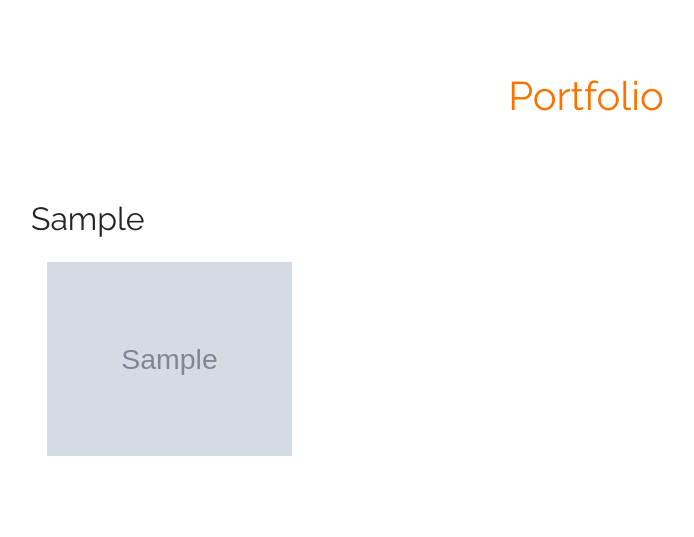
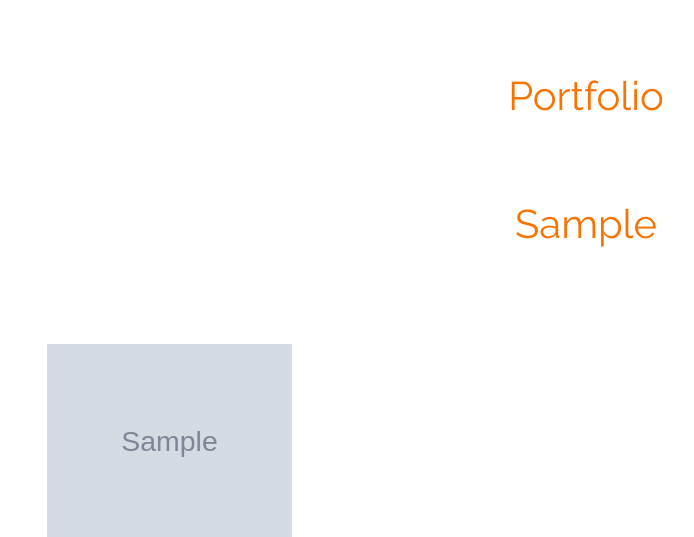
Before and after one commit to EuganeLebedev/notebook, a Django app: page / in a window 1280 px wide. Shown: the part 1494-2031 px from the top of the page, without its empty margins (54-748 px from the left). Run offline with Django 3.2, Linux system fonts and the light colour scheme; tables that the repository leaves empty hold one stand-in row (values such as "Sample post"); grey boxes marked "Sample" are stand-in pictures.

Commit message:
CSS исправления

```diff
--- a/notebook/index/templates/index/portfolio.html
+++ b/notebook/index/templates/index/portfolio.html
@@ -4,7 +4,7 @@
     <div class="container">
         {% for category in categoryes %}
         {% if category.regards_count > 0 %}
-        <h2>{{ category.category }}</h2>
+        <h1 class="text-center">{{ category.category }}</h2>
             {% endif %}
 
             <div class="row">
--- a/notebook/static/css/main.css
+++ b/notebook/static/css/main.css
@@ -148,14 +148,18 @@ html,h1,h2,h3,h4,h5,h6,a{
        /*Portfolio*/
 .portfolio{
     margin: 4em 0;
-       position: relative;
+    position: relative;
    }
-   .portfolio h1{
+.portfolio h1{
     color:#F97300;
     margin: 2em;
    }
-   .portfolio img{
+.portfolio img{
      height: 90%;
      width: 70%;
      margin: 1em;
    }
+.portfolio h2{
+    color:#F97300 ;
+    margin: 2em;
+   }
```
Lines whose indentation alone changed are shown as unchanged.
